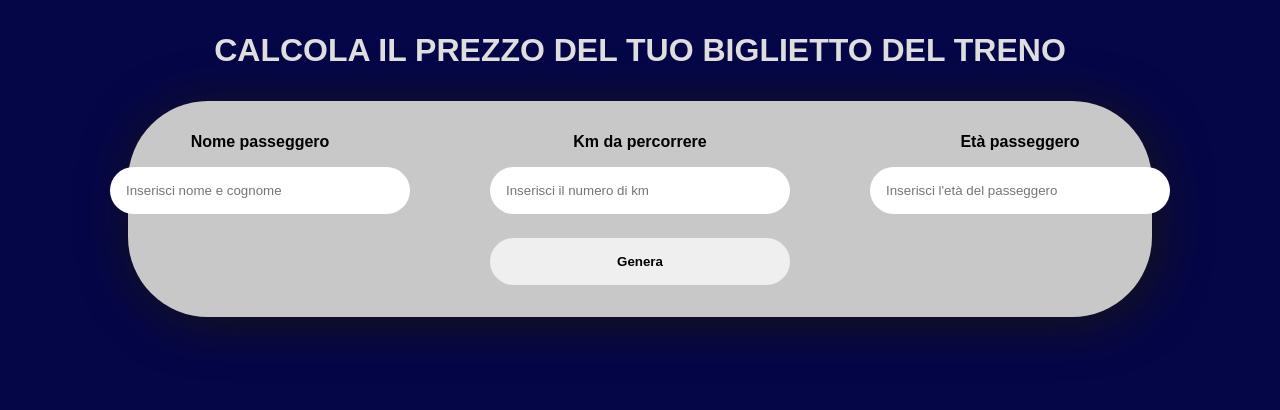
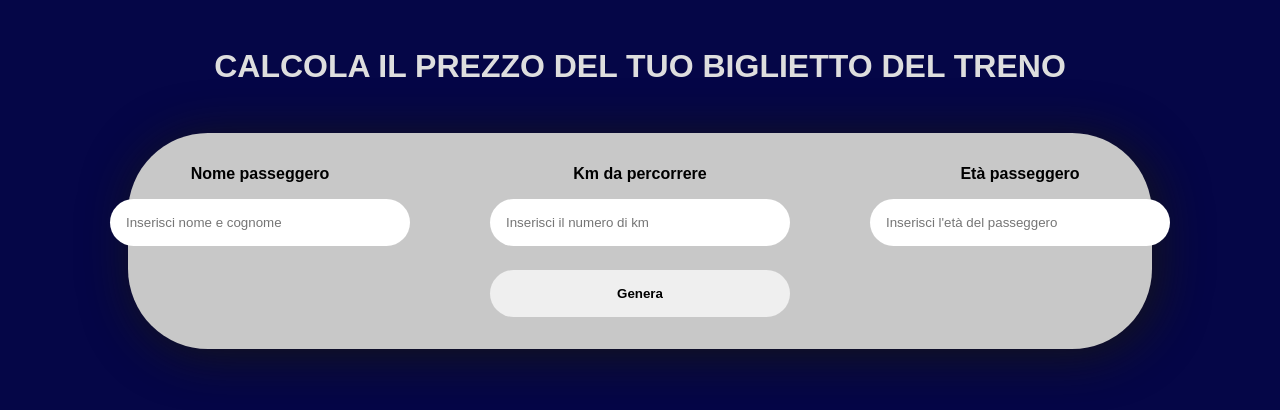
Before and after one commit to francescodelmonaco/js-biglietto-treno-form, a plain HTML site: page index.html in a window 1280 px wide. Drawn offline with Linux system fonts and the light colour scheme.

Commit message:
fix: details

```diff
--- a/main.js
+++ b/main.js
@@ -63,7 +63,7 @@ btnGenera.addEventListener("click", () => {
 
     numeroCarrozza.innerHTML = numero(1, 5);
 
-    // code
+    // codice cp
     let numeroCodice = document.getElementById("code");
 
     numeroCodice.innerHTML = numero(1, 100000);
--- a/style.css
+++ b/style.css
@@ -28,7 +28,7 @@ h2 {
     justify-content: center;
     align-items: center;
 
-    padding: 2rem;
+    padding: 3rem 0;
 
     color: var(--color-white);
 }
@@ -105,6 +105,7 @@ hr {
 .ticket_info {
     display: flex;
     justify-content: space-between;
+    align-items: center;
     background-color: var(--color-white);
     padding: 1rem;
     border-bottom-left-radius: 5rem;
```
